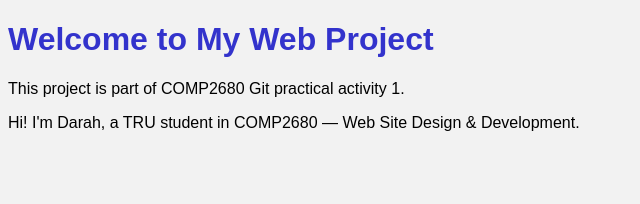
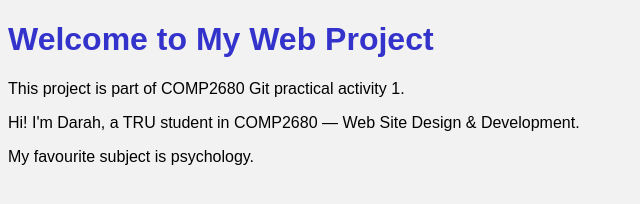
Before and after one commit to adeoluoluwadarah-source/T00780425-COMP2680-git-assignment, a plain HTML site: page index.html in a window 1280 px wide. Shown: the whole page, without its empty margins (0-640 px from the left). Drawn offline with Linux system fonts and the light colour scheme.

Commit message:
Added favorite subject paragraph on main

```diff
--- a/index.html
+++ b/index.html
@@ -8,6 +8,7 @@
   <h1>Welcome to My Web Project</h1>
   <p>This project is part of COMP2680 Git practical activity 1.</p>
   <p>Hi! I'm Darah, a TRU student in COMP2680 — Web Site Design &amp; Development.</p>
+  <p>My favourite subject is psychology.</p>
   <script src="js/script.js"></script>
 </body>
 </html>
```
